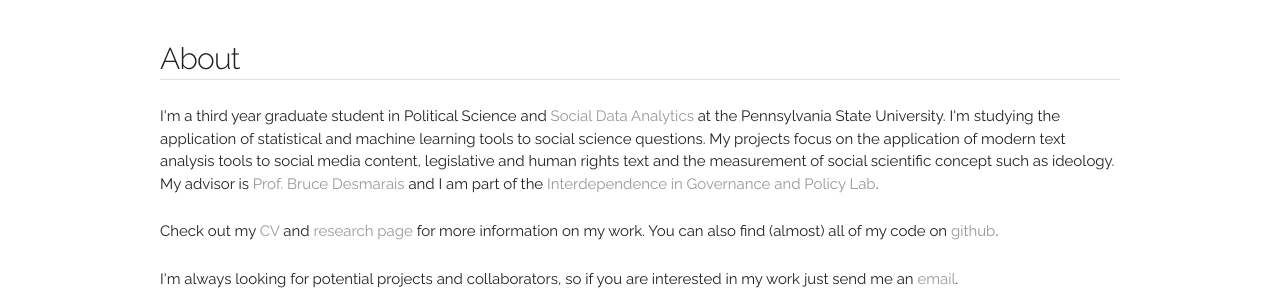
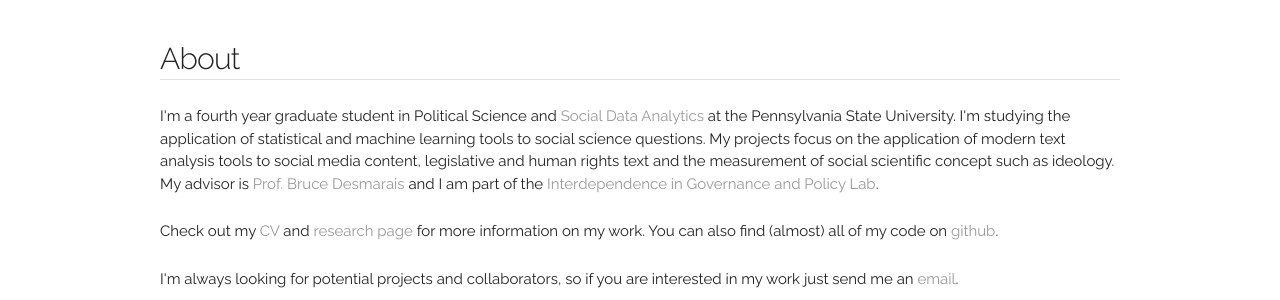
Before and after one commit to flinder/flinder.github.io, a Jekyll site: the page built from index.html, in a window 1280 px wide. Shown: the part 285-585 px from the top of the page. Built offline with Jekyll 4.4.1, drawn with Linux system fonts in a browser that asks for light colours; some of the changed lines change nothing that is shown.

Commit message:
updated index text

```diff
--- a/index.html
+++ b/index.html
@@ -9,7 +9,7 @@ title: Fridolin Linder
 
 <div id="welcome" class="twelve columns" >
     <h4>About</h4><hr/>
-    <p>I'm a third year graduate student in Political Science and <a
+    <p>I'm a fourth year graduate student in Political Science and <a
         href="http://bdss.psu.edu/education">Social Data Analytics</a> at the
     Pennsylvania State University. I'm studying the application of statistical
     and machine learning tools to social science questions. My projects focus on
@@ -17,6 +17,8 @@ title: Fridolin Linder
 
     <p> Check out my <a href="/cv.html">CV</a> and <a href="/research.html">research page</a> for more information on my work. You can also find (almost) all of my code on <a href="https://github.com/flinder">github</a>. </p>
 
-    <p> I'm always looking for potential projects and collaborators, so if you are interested in my work just send me an <a href="mailto:fridolin.linder@gmail.com">email</a>.</p>
+    <p> I'm always looking for potential projects and collaborators, so if you
+    are interested in my work just send me an <a
+        href="mailto:fridolin.linder@psu.edu">email</a>.</p>
 
 </div>
```
